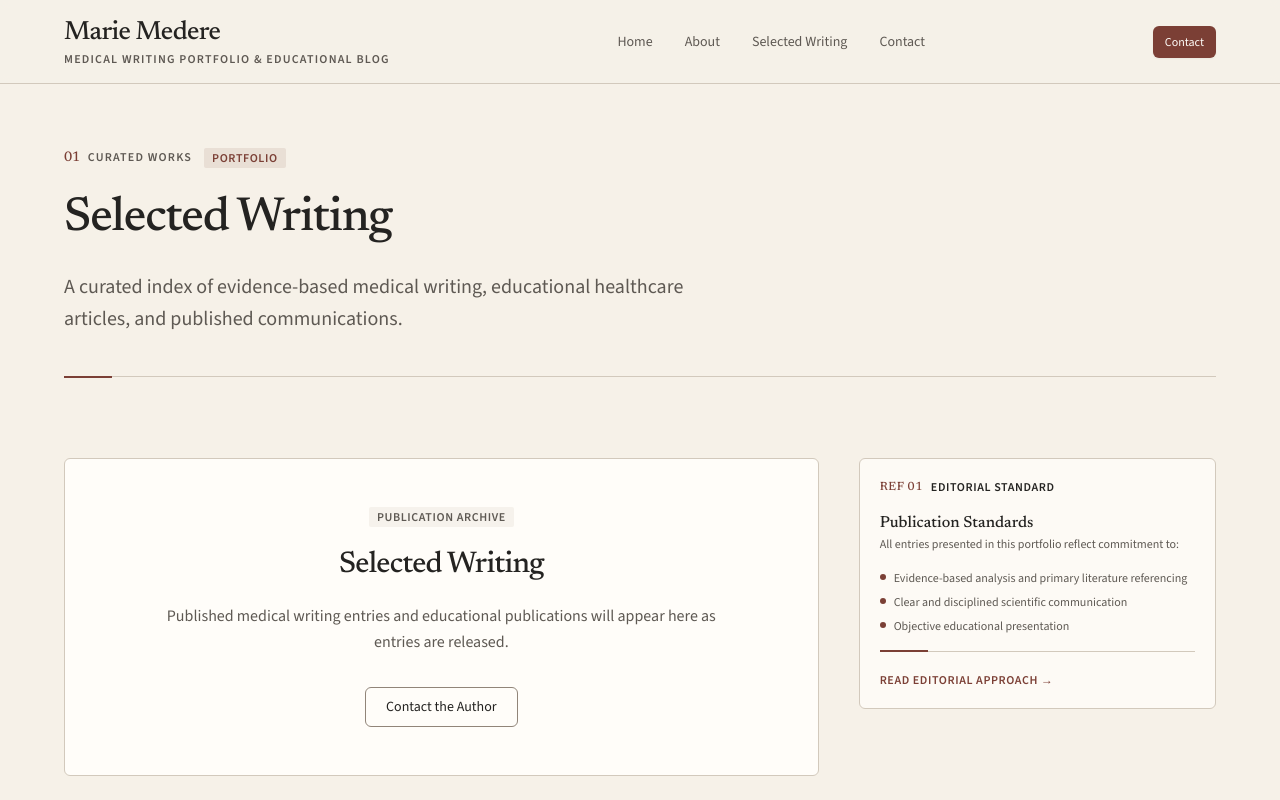
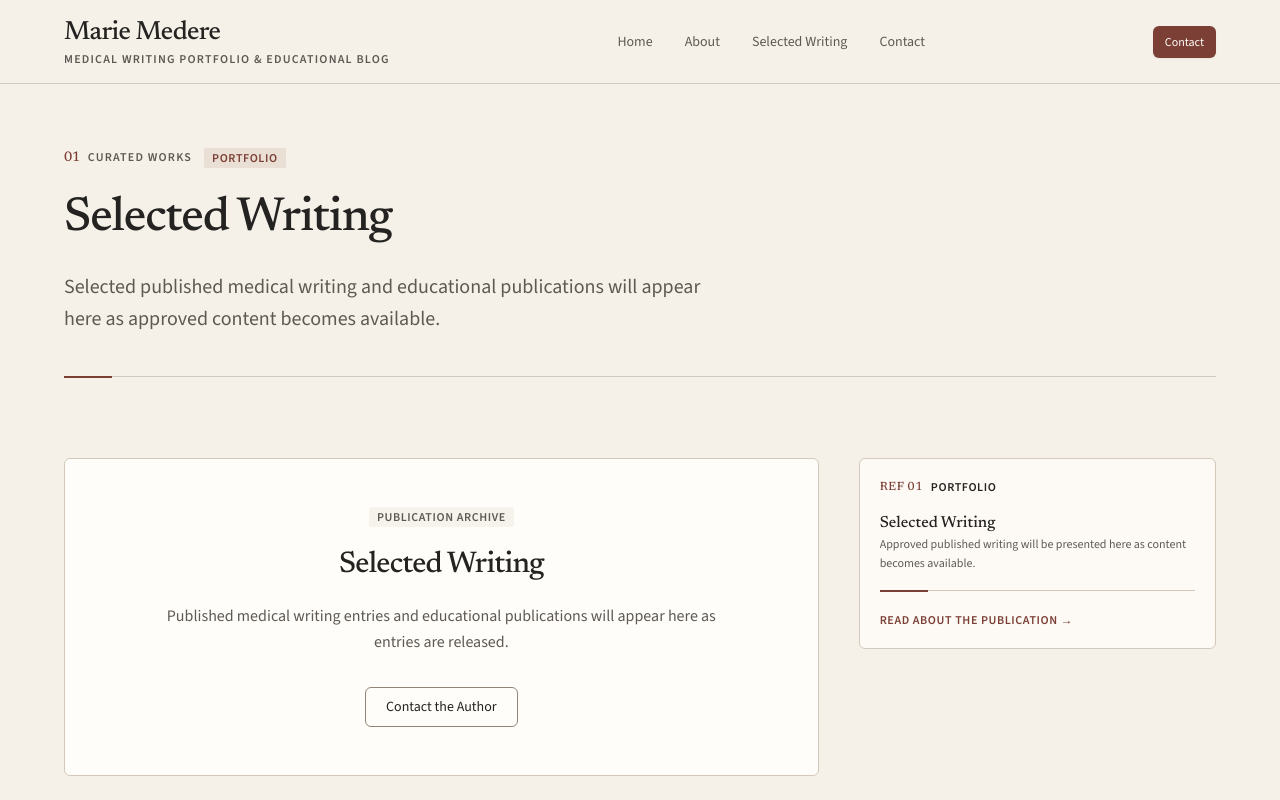
Before and after one commit to techwithmpg/Marie-medical-blog, a Next.js app: page /portfolio in a window 1280 px wide. Shown: the top 800 px of the page. Built offline with nearby package versions, Linux system fonts and the light colour scheme.

Commit message:
fix: remove residual stage 5 standard claims

```diff
--- a/src/app/page.tsx
+++ b/src/app/page.tsx
@@ -97,14 +97,13 @@ export default async function HomePage() {
               <p className="text-base leading-relaxed text-[#242321] sm:text-lg">
                 This platform serves as an independent publication and writing
                 portfolio. Its objective is to present medical communication,
-                educational writing, and scientific literature overviews with
-                clarity and disciplined source citation.
+                educational writing, and healthcare topics with clarity and
+                referenced sources.
               </p>
 
               <p className="text-base leading-relaxed text-[#5E5953]">
-                Through structured editorial frameworks, published materials
-                emphasize primary reference documentation, accessible synthesis,
-                and responsible educational presentation.
+                Published materials emphasize clear organization, accessible
+                language, and responsible educational presentation.
               </p>
             </div>
 
@@ -112,22 +111,18 @@ export default async function HomePage() {
             <div className="space-y-6 lg:col-span-4">
               <EvidenceRail
                 marker="Ref 01"
-                label="Editorial Standard"
+                label="Publication Approach"
                 className="rounded-md border border-[#D2C9BC] bg-[#FFFDF9]/80 p-5"
               >
                 <div className="space-y-3">
                   <span className="font-serif text-base font-medium text-[#242321]">
-                    The Evidence Folio Standard
+                    Clear, Referenced Communication
                   </span>
                   <p className="text-xs leading-relaxed text-[#5E5953]">
-                    A structured editorial design system emphasizing source
-                    transparency, educational integrity, and clear
-                    communication.
+                    This publication is designed to present medical writing with
+                    clear structure, readable language, and visible references
+                    where appropriate.
                   </p>
-                  <div className="flex flex-wrap gap-2 pt-1">
-                    <TopicImprint variant="oxide">Evidence-First</TopicImprint>
-                    <TopicImprint variant="sage">Educational</TopicImprint>
-                  </div>
                 </div>
               </EvidenceRail>
             </div>
--- a/src/app/portfolio/page.tsx
+++ b/src/app/portfolio/page.tsx
@@ -26,7 +26,7 @@ export default function PortfolioPage() {
           topicLabel="Portfolio"
           topicVariant="oxide"
           title="Selected Writing"
-          deck="A curated index of evidence-based medical writing, educational healthcare articles, and published communications."
+          deck="Selected published medical writing and educational publications will appear here as approved content becomes available."
         />
 
         {/* Main Content Grid */}
@@ -71,33 +71,17 @@ export default function PortfolioPage() {
           <div className="space-y-6 lg:col-span-4">
             <EvidenceRail
               marker="Ref 01"
-              label="Editorial Standard"
+              label="Portfolio"
               className="rounded-md border border-[#D2C9BC] bg-[#FFFDF9]/80 p-5"
             >
               <div className="space-y-4">
                 <span className="font-serif text-base font-medium text-[#242321]">
-                  Publication Standards
+                  Selected Writing
                 </span>
                 <p className="text-xs leading-relaxed text-[#5E5953]">
-                  All entries presented in this portfolio reflect commitment to:
+                  Approved published writing will be presented here as content
+                  becomes available.
                 </p>
-
-                <ul className="space-y-2 text-xs text-[#5E5953]">
-                  <li className="flex items-start gap-2">
-                    <span className="mt-1 size-1.5 shrink-0 rounded-full bg-[#7B3F35]" />
-                    <span>
-                      Evidence-based analysis and primary literature referencing
-                    </span>
-                  </li>
-                  <li className="flex items-start gap-2">
-                    <span className="mt-1 size-1.5 shrink-0 rounded-full bg-[#7B3F35]" />
-                    <span>Clear and disciplined scientific communication</span>
-                  </li>
-                  <li className="flex items-start gap-2">
-                    <span className="mt-1 size-1.5 shrink-0 rounded-full bg-[#7B3F35]" />
-                    <span>Objective educational presentation</span>
-                  </li>
-                </ul>
 
                 <SplitRule />
 
@@ -106,7 +90,7 @@ export default function PortfolioPage() {
                     href="/about"
                     className="inline-flex items-center text-xs font-semibold tracking-wider text-[#7B3F35] uppercase hover:underline"
                   >
-                    Read editorial approach →
+                    Read about the publication →
                   </Link>
                 </div>
               </div>
```
